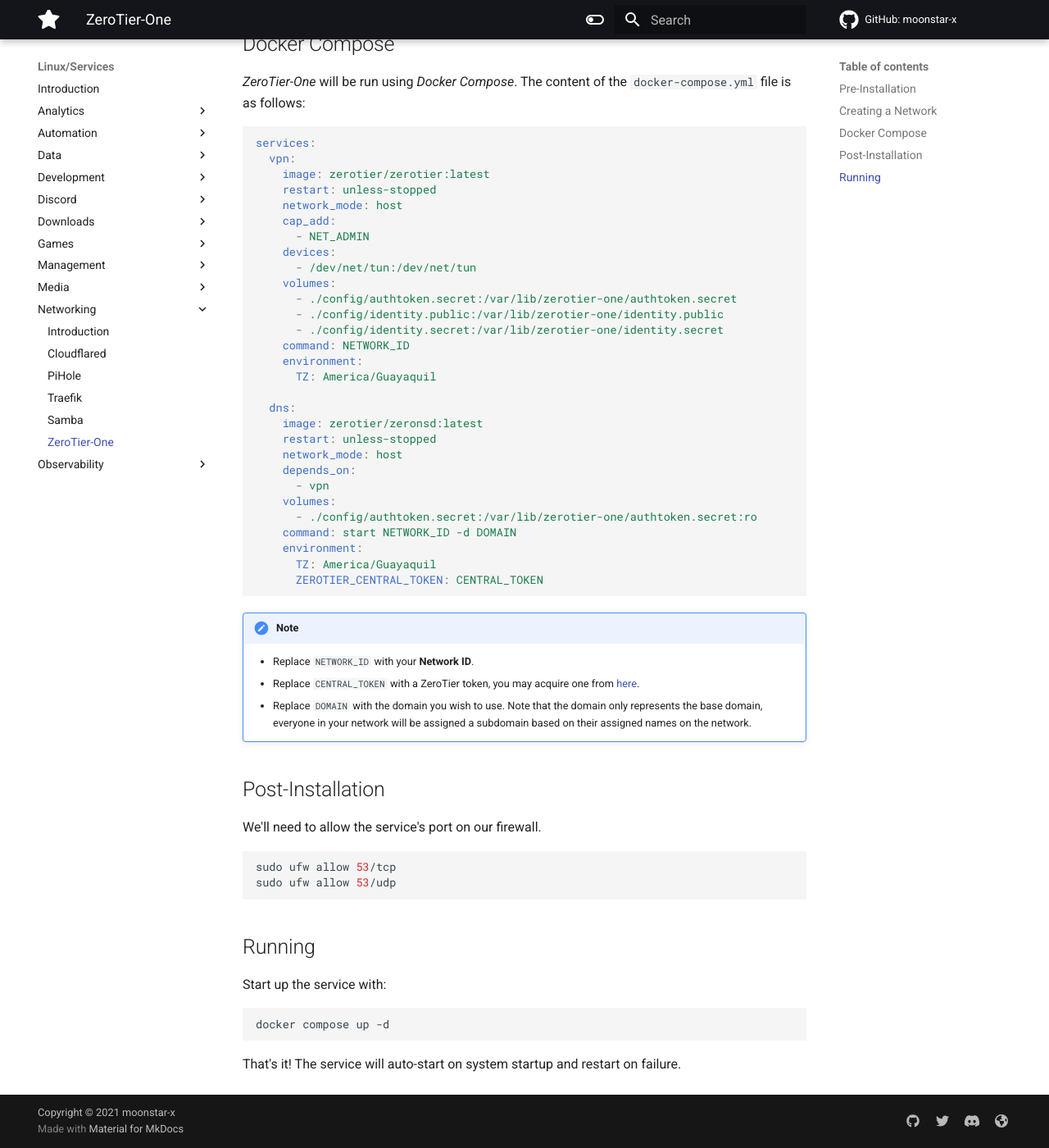
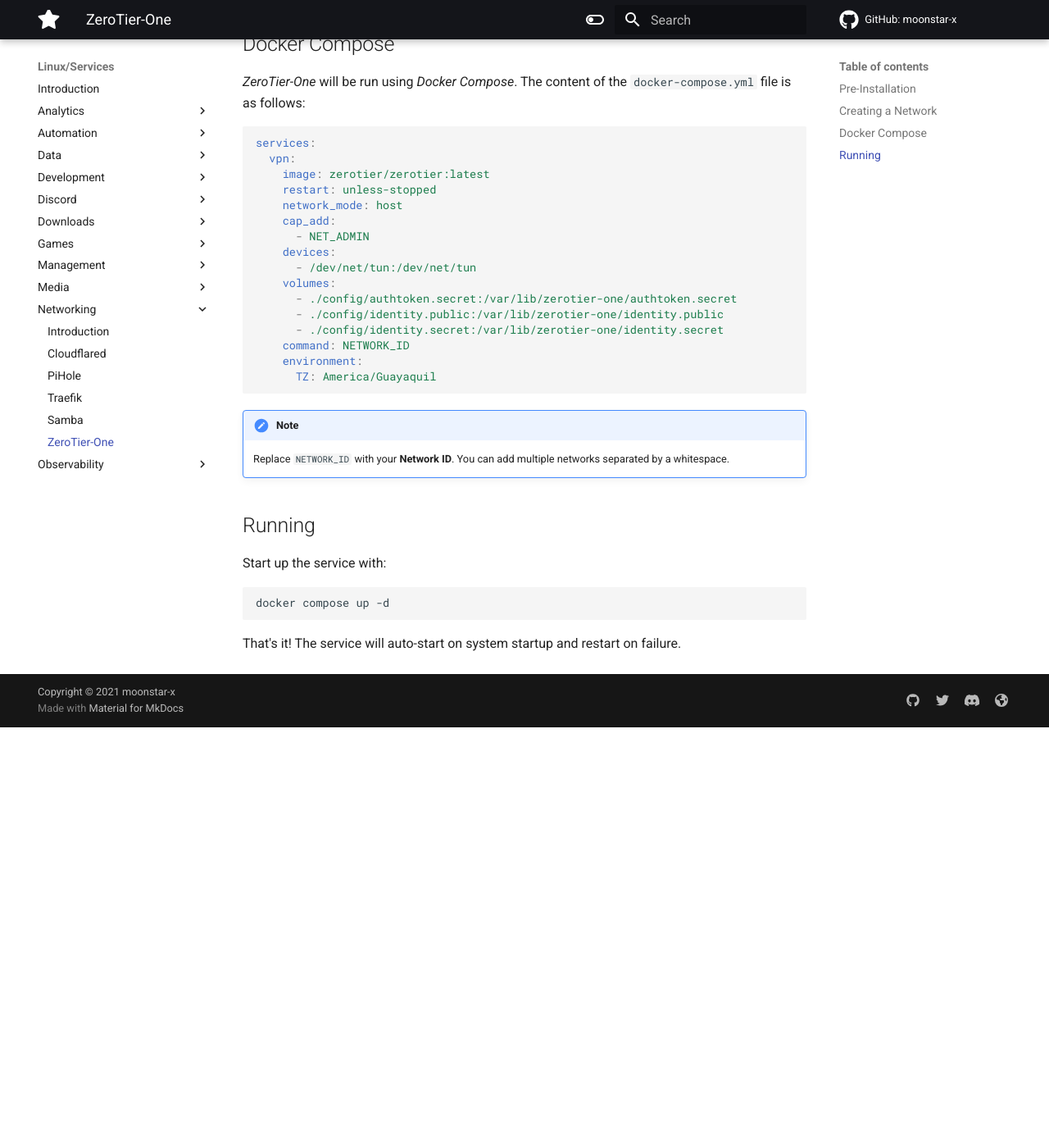
Before and after one commit to moonstar-x/server-setup, an MkDocs documentation site: the page built from docs/linux/services/networking/zerotier.md, in a window 1280 px wide and 1400 px high, scrolled down 716 px. Shown: the whole window at 82% size. Built offline with MkDocs 1.6.1 and Material for MkDocs 9.7.7, drawn with Linux system fonts in a browser that asks for light colours; after the commit the page ends 1603 px from its top, so only the background shows below that.

Commit message:
Updated zerotier article.

````diff
--- a/docs/linux/services/networking/zerotier.md
+++ b/docs/linux/services/networking/zerotier.md
@@ -37,34 +37,10 @@ services:
     command: NETWORK_ID
     environment:
       TZ: America/Guayaquil
-
-  dns:
-    image: zerotier/zeronsd:latest
-    restart: unless-stopped
-    network_mode: host
-    depends_on:
-      - vpn
-    volumes:
-      - ./config/authtoken.secret:/var/lib/zerotier-one/authtoken.secret:ro
-    command: start NETWORK_ID -d DOMAIN
-    environment:
-      TZ: America/Guayaquil
-      ZEROTIER_CENTRAL_TOKEN: CENTRAL_TOKEN
 ```
 
 !!! note
-    + Replace `NETWORK_ID` with your **Network ID**.
-    + Replace `CENTRAL_TOKEN` with a ZeroTier token, you may acquire one from [here](https://my.zerotier.com/account).
-    + Replace `DOMAIN` with the domain you wish to use. Note that the domain only represents the base domain, everyone in your network will be assigned a subdomain based on their assigned names on the network.
-
-## Post-Installation
-
-We'll need to allow the service's port on our firewall.
-
-```bash
-sudo ufw allow 53/tcp
-sudo ufw allow 53/udp
-```
+    Replace `NETWORK_ID` with your **Network ID**. You can add multiple networks separated by a whitespace.
 
 ## Running
 
````
